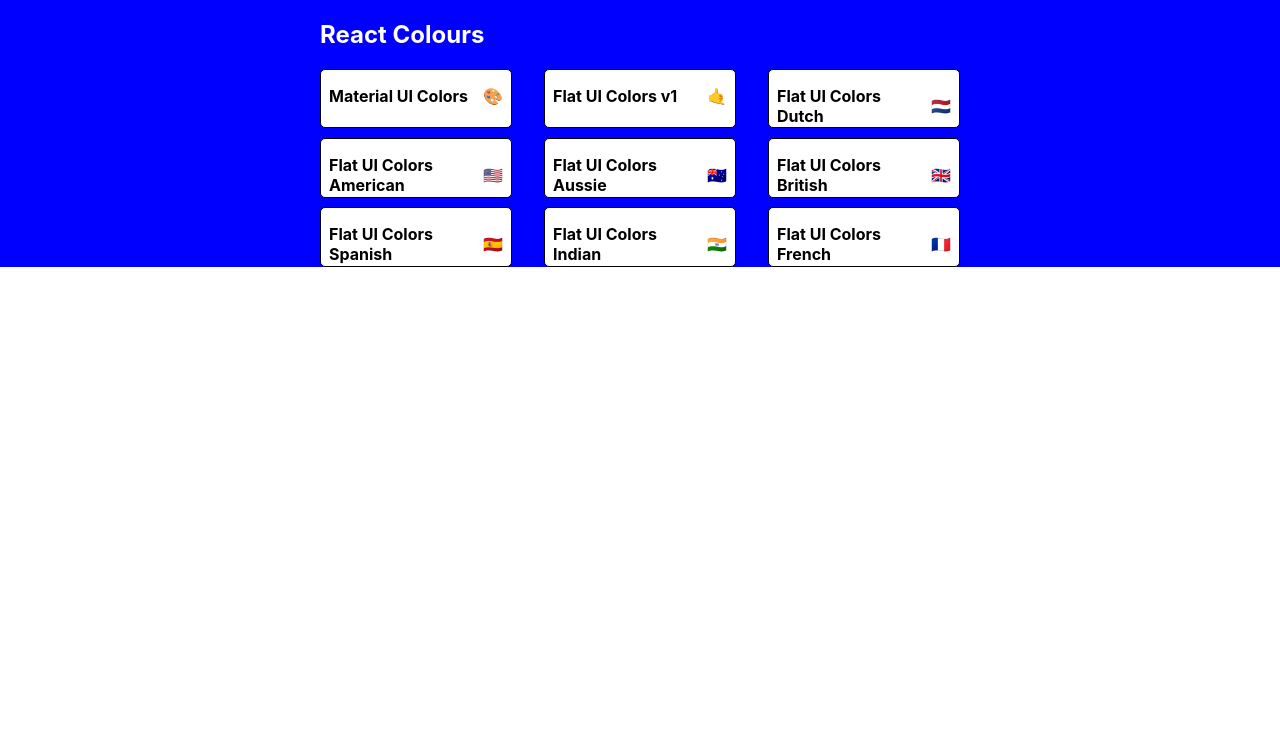
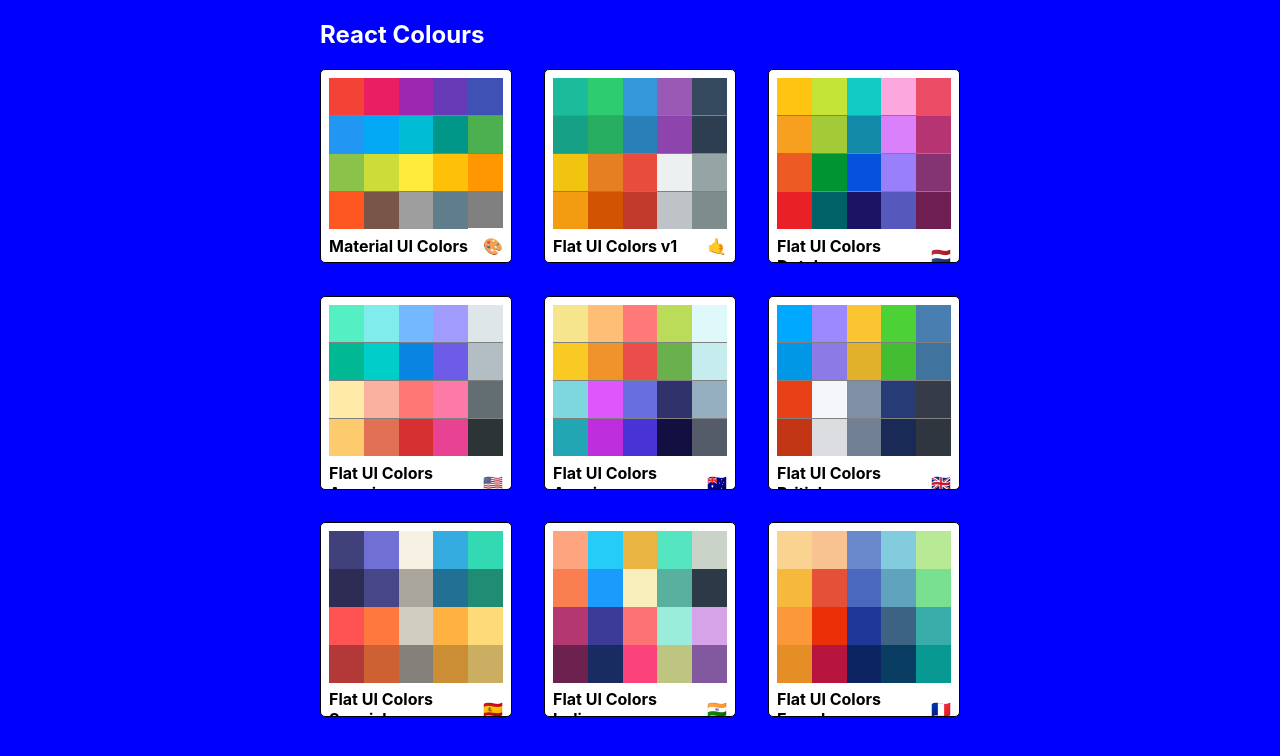
Before and after one commit to Wings30306/react-colors-1, a React (Create React App) app in the folder colors/: page / in a window 1280 px wide. Shown: the top 756 px of the page. Built offline with nearby package versions, Linux system fonts and the light colour scheme.

Commit message:
Finish styling MiniPalette

```diff
--- a/colors/src/MiniPalette.js
+++ b/colors/src/MiniPalette.js
@@ -14,7 +14,9 @@
         }
     },
     colors: {
-        backgroundColor: "grey"
+        backgroundColor: "grey",
+        height: "150px",
+        width: "100%"
     },
     title: {
         display: "flex",
@@ -29,15 +31,29 @@
     emoji: {
         marginLeft: "0.5rem",
         fontSize: "1.5rem"
+    },
+    miniColor: {
+        height: "25%",
+        width: "20%",
+        display: "inline-block",
+        margin: "0 auto",
+        position: "relative",
+        marginBottom: "-3.5px"
     }
 }
 
 function MiniPalette(props) {
-    const {classes, paletteName, id, emoji} = props;
-    console.log(classes)
+    const {classes, paletteName, id, emoji, colors} = props;
+    const miniColorBoxes = colors.map(color => (
+        <div
+            className={classes.miniColor}
+            style={{backgroundColor: color.color}}
+            key={color.name}
+        ></div>
+    ))
     return(
         <div className={classes.root}>
-            <div className={classes.colors} />
+            <div className={classes.colors}>{miniColorBoxes}</div>
             <h5 className={classes.title}>
                 {paletteName}
                 <span>{emoji}</span>
@@ -47,5 +63,3 @@
 }
 
 export default withStyles(styles)(MiniPalette)
-
-// TO BE CONTINUED - Video 190, 3:30
--- a/colors/src/PaletteList.js
+++ b/colors/src/PaletteList.js
@@ -5,7 +5,7 @@
 const styles = {
     root: {
         backgroundColor: "blue",
-        height: "100%",
+        height: "100vh",
         display: "flex",
         alignItems: "flex-start",
         justifyContent: "center"
```
